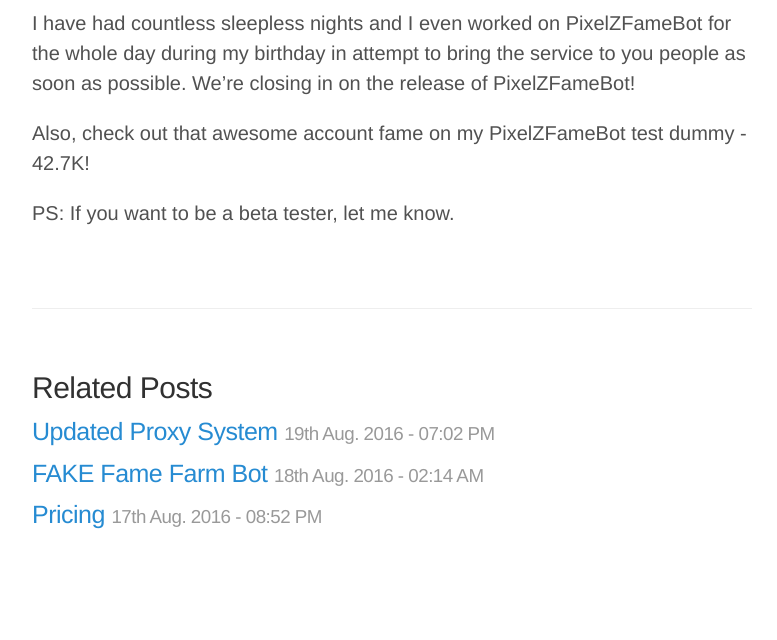
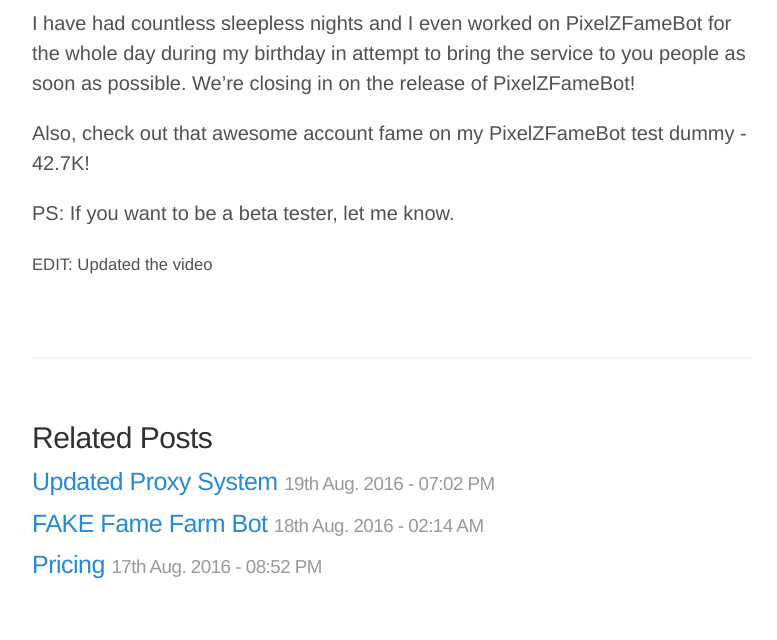
Before and after one commit to PixelZerg/PixelZFameBot, a Jekyll site: the page built from _posts/2016-08-27-sneakpeak.markdown, in a window 1280 px wide. Shown: the part 730-1370 px from the top of the page, without its empty margins (248-1025 px from the left). Built offline with Jekyll 4.4.1, drawn with Linux system fonts in a browser that asks for light colours; nearby versions of some CDN libraries; comment, search, counter and statistics services are not loaded; before the commit the page ends 1320 px from its top, so only the background shows below that.

Commit message:
Updated the video sneak peak

```diff
--- a/_posts/2016-08-27-sneakpeak.markdown
+++ b/_posts/2016-08-27-sneakpeak.markdown
@@ -7,10 +7,12 @@ description: "We're closing in on the release of PixelZFameBot! Here's a sneak p
 
 PixelZFameBot is approaching a level of completion such that closed beta testing may be just around the corner. Here's a sneak peak of the bot in action:
 
-{% include youtubevid.html code="VjB9RNemMoU" %}
+{% include youtubevid.html code="sgCFe9NfZ50" %}
 
 I have had countless sleepless nights and I even worked on PixelZFameBot for the whole day during my birthday in attempt to bring the service to you people as soon as possible. We're closing in on the release of PixelZFameBot!
 
 Also, check out that awesome account fame on my PixelZFameBot test dummy - 42.7K!
 
 PS: If you want to be a beta tester, let me know.
+
+<small>EDIT: Updated the video</small>
```
